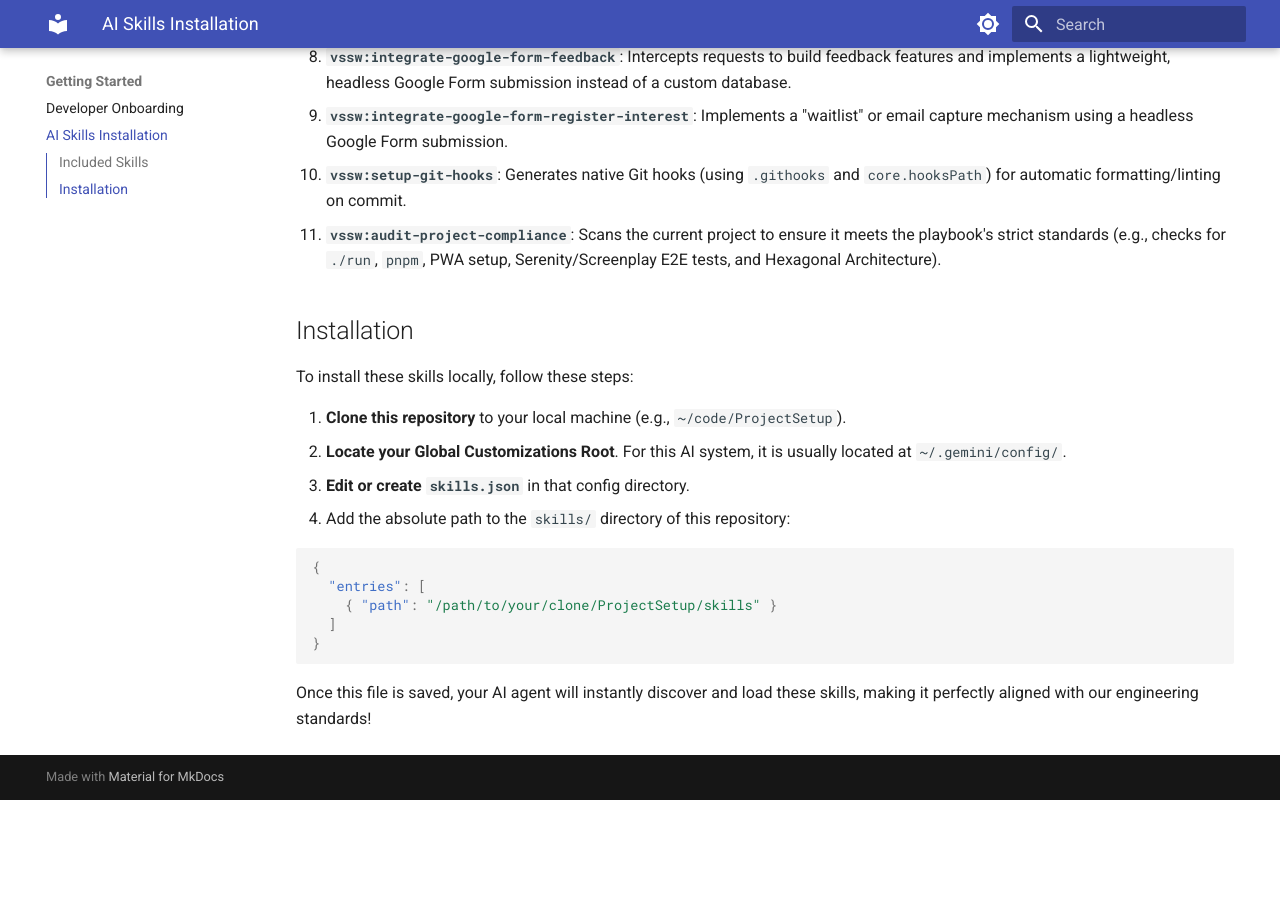
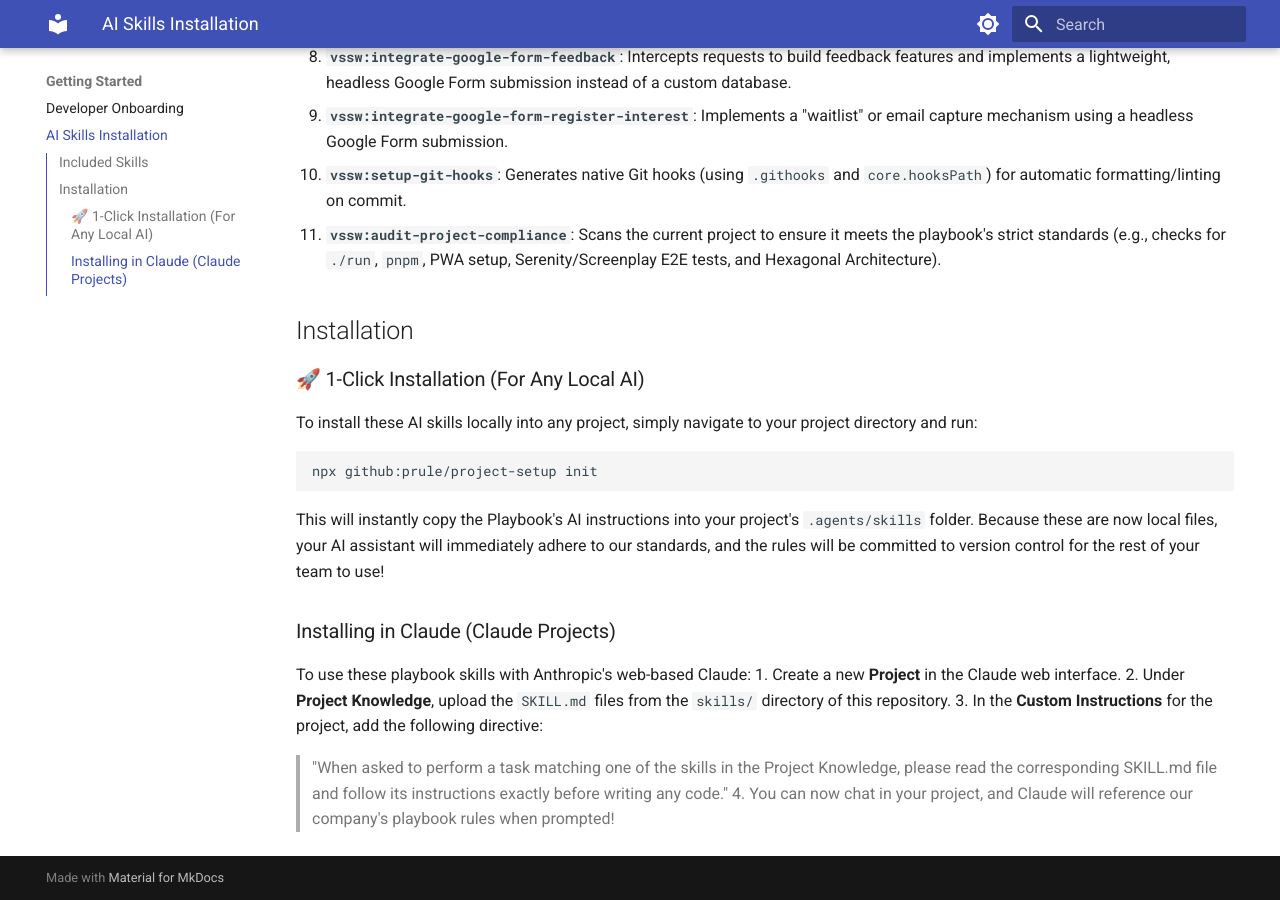
Before and after one commit to prule/project-setup, an MkDocs documentation site: the page built from docs/AISkills.md, in a window 1280 px wide and 900 px high, scrolled down 756 px. Built offline with MkDocs 1.6.1 and Material for MkDocs 9.7.7, drawn with Linux system fonts in a browser that asks for light colours; before the commit the page ends 1556 px from its top, so only the background shows below that.

Commit message:
feat: add Node CLI installer to scaffold playbook skills into local projects

````diff
--- a/docs/AISkills.md
+++ b/docs/AISkills.md
@@ -20,19 +20,19 @@ By installing these skills into your local AI environment, your AI coding assist
 
 ## Installation
 
-To install these skills locally, follow these steps:
+### 🚀 1-Click Installation (For Any Local AI)
+To install these AI skills locally into any project, simply navigate to your project directory and run:
 
-1. **Clone this repository** to your local machine (e.g., `~/code/ProjectSetup`).
-2. **Locate your Global Customizations Root**. For this AI system, it is usually located at `~/.gemini/config/`.
-3. **Edit or create `skills.json`** in that config directory.
-4. Add the absolute path to the `skills/` directory of this repository:
-
-```json
-{
-  "entries": [
-    { "path": "/path/to/your/clone/ProjectSetup/skills" }
-  ]
-}
+```bash
+npx github:prule/project-setup init
 ```
 
-Once this file is saved, your AI agent will instantly discover and load these skills, making it perfectly aligned with our engineering standards!
+This will instantly copy the Playbook's AI instructions into your project's `.agents/skills` folder. Because these are now local files, your AI assistant will immediately adhere to our standards, and the rules will be committed to version control for the rest of your team to use!
+
+### Installing in Claude (Claude Projects)
+To use these playbook skills with Anthropic's web-based Claude:
+1. Create a new **Project** in the Claude web interface.
+2. Under **Project Knowledge**, upload the `SKILL.md` files from the `skills/` directory of this repository.
+3. In the **Custom Instructions** for the project, add the following directive:
+   > "When asked to perform a task matching one of the skills in the Project Knowledge, please read the corresponding SKILL.md file and follow its instructions exactly before writing any code."
+4. You can now chat in your project, and Claude will reference our company's playbook rules when prompted!
````
Also changed, not shown: ReadMe.md (+9 -12 lines), package.json (added, +19 -0 lines), 1 other file.
